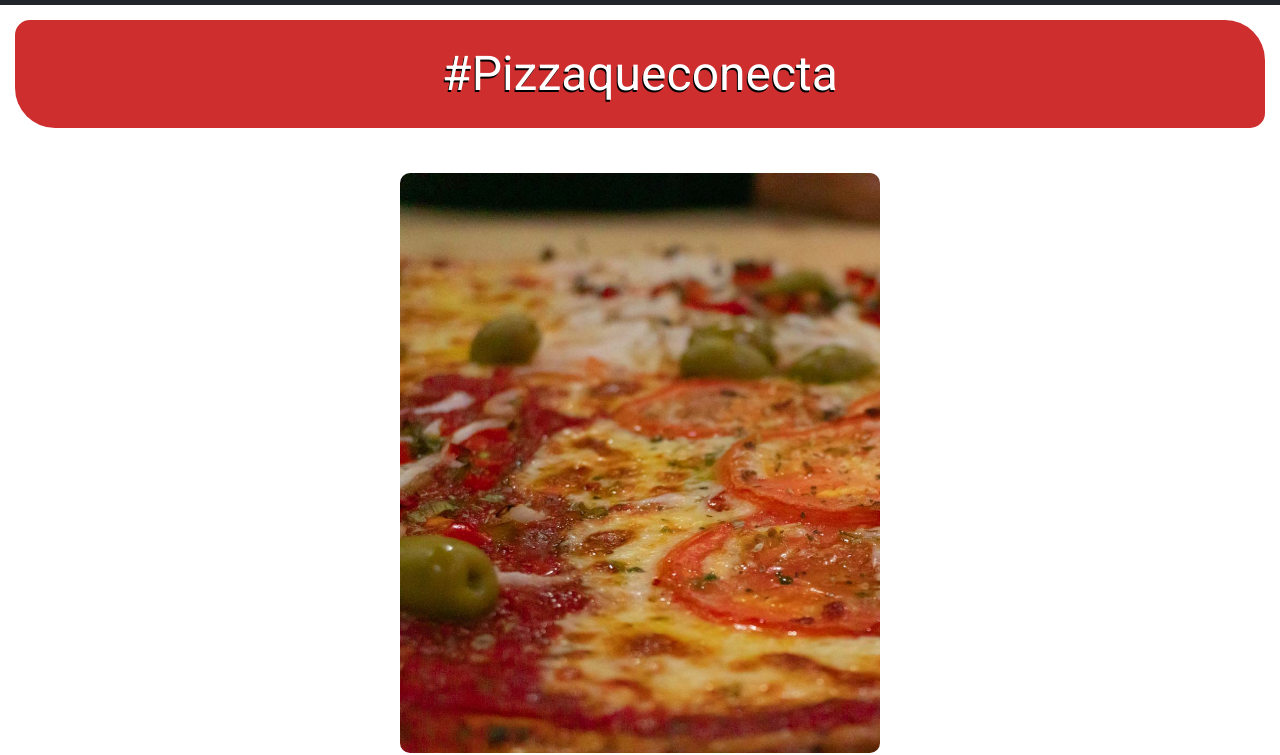
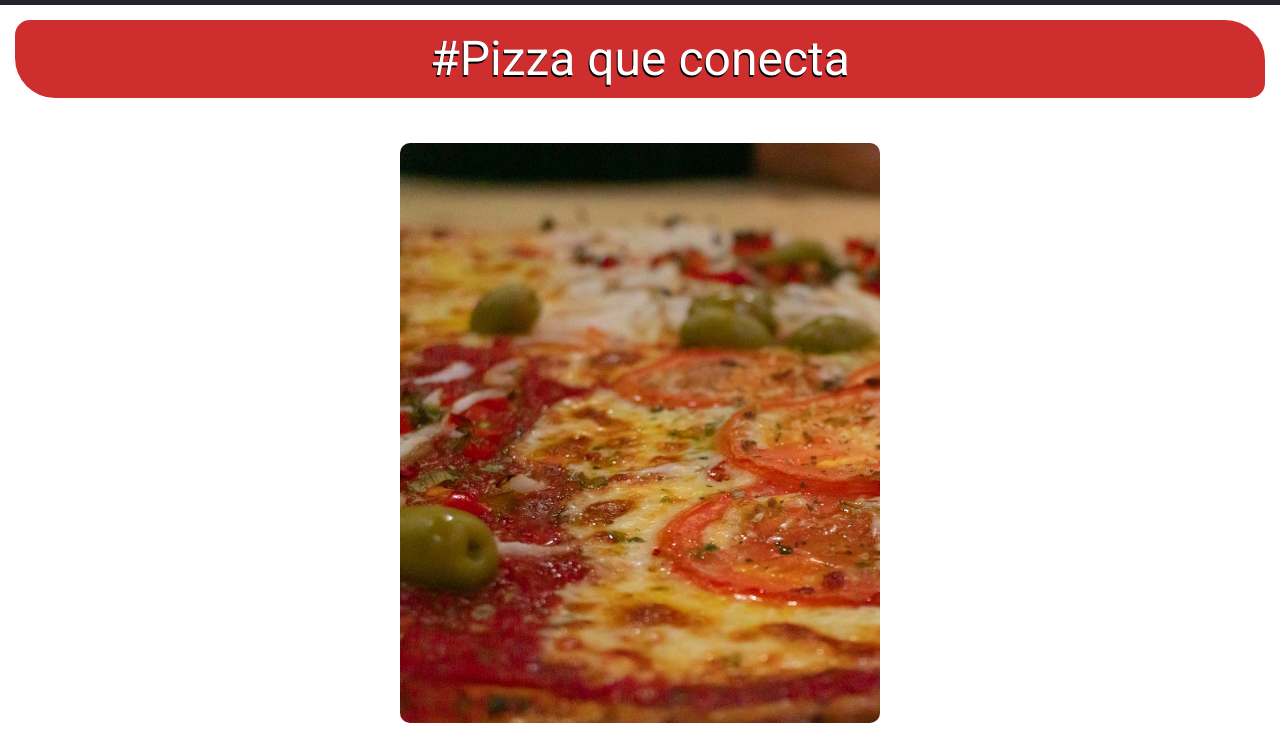
Before and after one commit to RolandoMaciel/proyectosass, a website: page page/nosotros.html in a window 1280 px wide. Shown: the part 82-837 px from the top of the page. Drawn offline with nearby package versions, Linux system fonts and the light colour scheme.

Commit message:
corrigiendo

```diff
--- a/page/nosotros.html
+++ b/page/nosotros.html
@@ -53,7 +53,7 @@
     <main>
         <section class="nosotros">
             <div>
-                <h1>#Pizzaqueconecta</h1>
+                <h1>#Pizza que conecta</h1>
                 <img src="../imagenes/lobato2.jpg" alt="">
                 <div>
                     <h2>DESDE 1978</h2>
--- a/scss/components/_main.scss
+++ b/scss/components/_main.scss
@@ -144,11 +144,12 @@
 .nosotros{
     text-align: center;
     h1{
+        margin: 15px;
+        padding: 10px;
+        font-size: 3rem;
+        text-align: center;
         color: #fff;
-        font-size: 3rem;
-        margin: 15px;
-        padding: 25px;
-        text-shadow: -1px 2px black;
+        text-shadow: -1px 2px rgb(0, 0, 0);
         background-color: #cf2e2e;
         border-radius: 15px 40px;
     }
```
Also changed, not shown: css/style.css, 1 other file.
